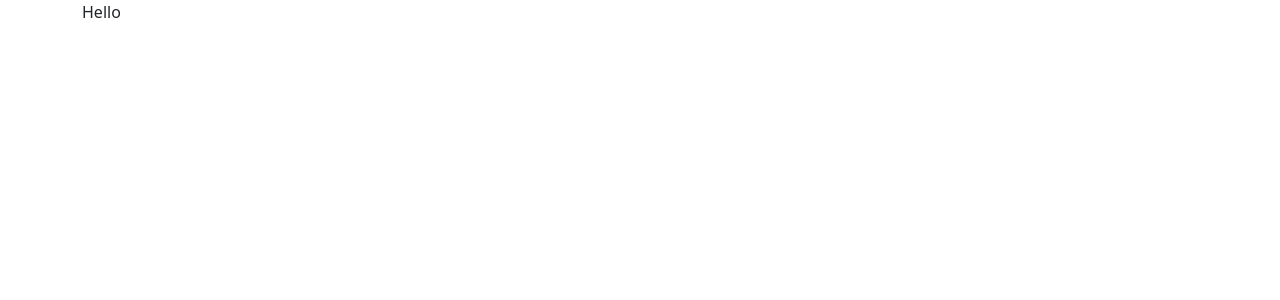
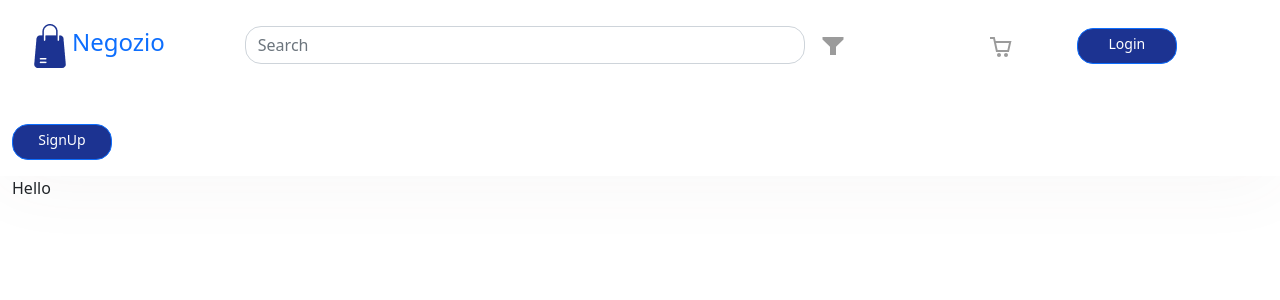
Before and after one commit to pridantaraka/fw9-negozio-frontend, a React (Create React App) app: page / in a window 1280 px wide. Shown: the top 300 px of the page. Built offline with nearby package versions, Linux system fonts and the light colour scheme.

Commit message:
navigation upload

```diff
--- a/src/assets/css/style.css
+++ b/src/assets/css/style.css
@@ -6,3 +6,32 @@
     color: #FFFFFF; /*text color */
 
 }
+
+/* Navigasi Home1 */
+.nav-home-height{
+    min-height: 100px;
+    box-shadow: 0px 6px 75px rgba(100, 87, 87, 0.05);
+}
+.nav-button {
+    width: 100px;
+    height: 36px;
+    border-radius: 1rem;
+    padding-top: 0;
+    background-color: #1C3391;
+    font-size: 14px;
+    font-weight: 400px;
+}
+.nav-logo-border{
+    border: 1px solid;
+    padding: 0.7rem;
+    border-radius: 0.5rem;
+
+}
+.logo-color{
+    color: #9B9B9B;
+}
+.nav-search-box{
+    border-radius: 1rem;
+    width: 560px;
+}
+/* Navigasi Home1 */
--- a/src/components/HeaderHome.js
+++ b/src/components/HeaderHome.js
@@ -0,0 +1,44 @@
+import { Button, Nav, Form } from 'react-bootstrap'
+import { VscFilterFilled } from "react-icons/vsc";
+import { CgShoppingCart } from "react-icons/cg";
+
+import logo1 from '../assets/images/shopping-bag1.png'
+
+export default function HeaderHome() {
+    return(
+        <>
+            <header className='mw-100 nav-home-height py-3 d-flex justify-content-center align-items-center'>
+                <Nav defaultActiveKey="/home" as="ul" className='gap-5'>
+                    <Nav.Item as="li" className='logo-color'>
+                        <Nav.Link href="/" className='d-flex flex-row'>
+                        <div><img src={logo1} alt='Logo' className='fluid align-self-center'/></div>
+                        <h4 className='align-self-center'>Negozio</h4>
+                        </Nav.Link>
+                    </Nav.Item>
+                    <Nav.Item as="li">
+                        <Nav.Link eventKey="link-1" className='d-flex flex-row align-items-center logo-color'>
+                            <Form>
+                                <Form.Control size='small' placeholder='Search' type='text' className='nav-search-box'>
+
+                                </Form.Control>
+                            </Form>
+                            <Nav.Link eventKey="link-1"><div className='logo-color'><VscFilterFilled size={24} /></div></Nav.Link>
+                        </Nav.Link>
+                    </Nav.Item>
+                    <Nav.Item as="li">
+
+                    </Nav.Item>
+                    <Nav.Item as="li" className='d-flex flex-row align-items-center'>
+                        <Nav.Link eventKey="link-1"><div className='align-self-center logo-color'><CgShoppingCart size={24} /></div></Nav.Link>
+                    </Nav.Item>
+                    <Nav.Item as="li" className='d-flex flex-row align-items-center'>
+                        <Button className='nav-button'>Login</Button>
+                    </Nav.Item>
+                    <Nav.Item as="li" className='d-flex flex-row align-items-center'>
+                        <Button className='nav-button'>SignUp</Button>
+                    </Nav.Item>
+                </Nav>
+            </header>
+        </>
+    )
+}
--- a/src/pages/home/Home.js
+++ b/src/pages/home/Home.js
@@ -1,12 +1,13 @@
 import React from 'react'
 import {Container, Row, Col} from 'react-bootstrap'
-
+import HeaderHome from '../../components/HeaderHome'
 
 function Home() {
     return(
         <>
-            <Container>
+            <Container className='mw-100'>
                 <Row>
+                    <HeaderHome />
                     <Col>
                         <div>Hello</div>
                     </Col>
```
Also changed, not shown: src/assets/images/shopping-bag1.png (added).
